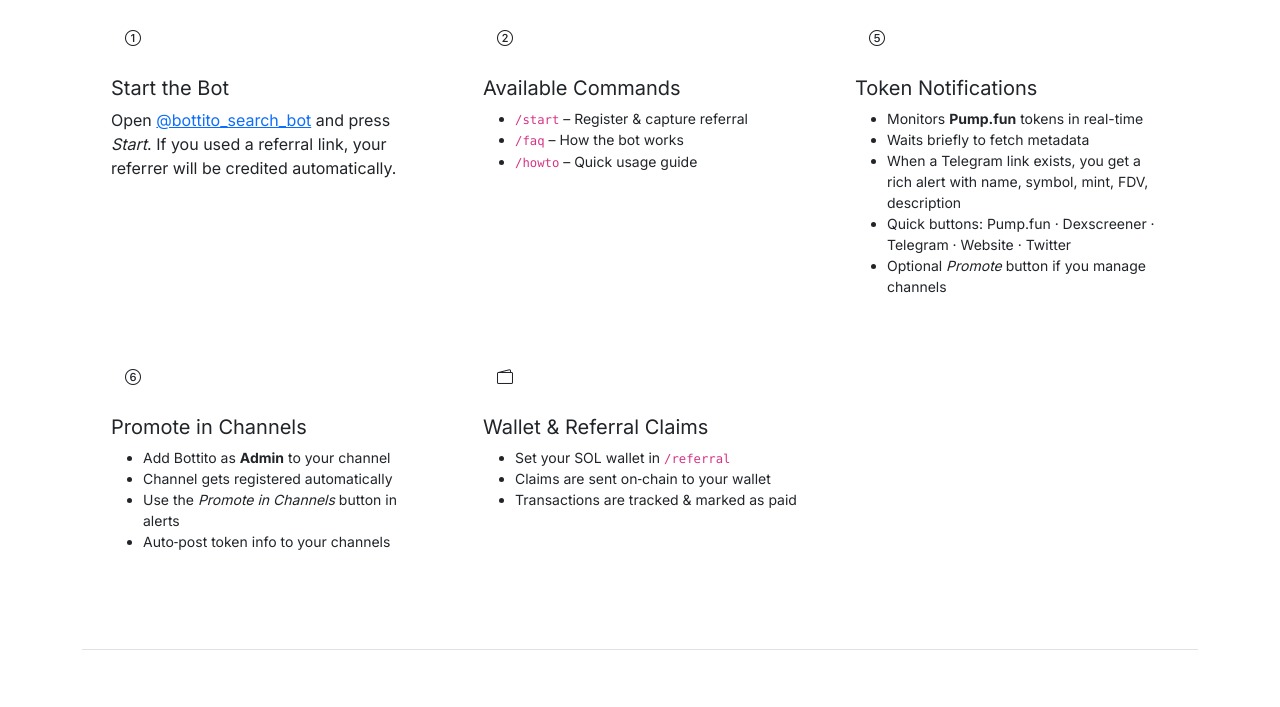
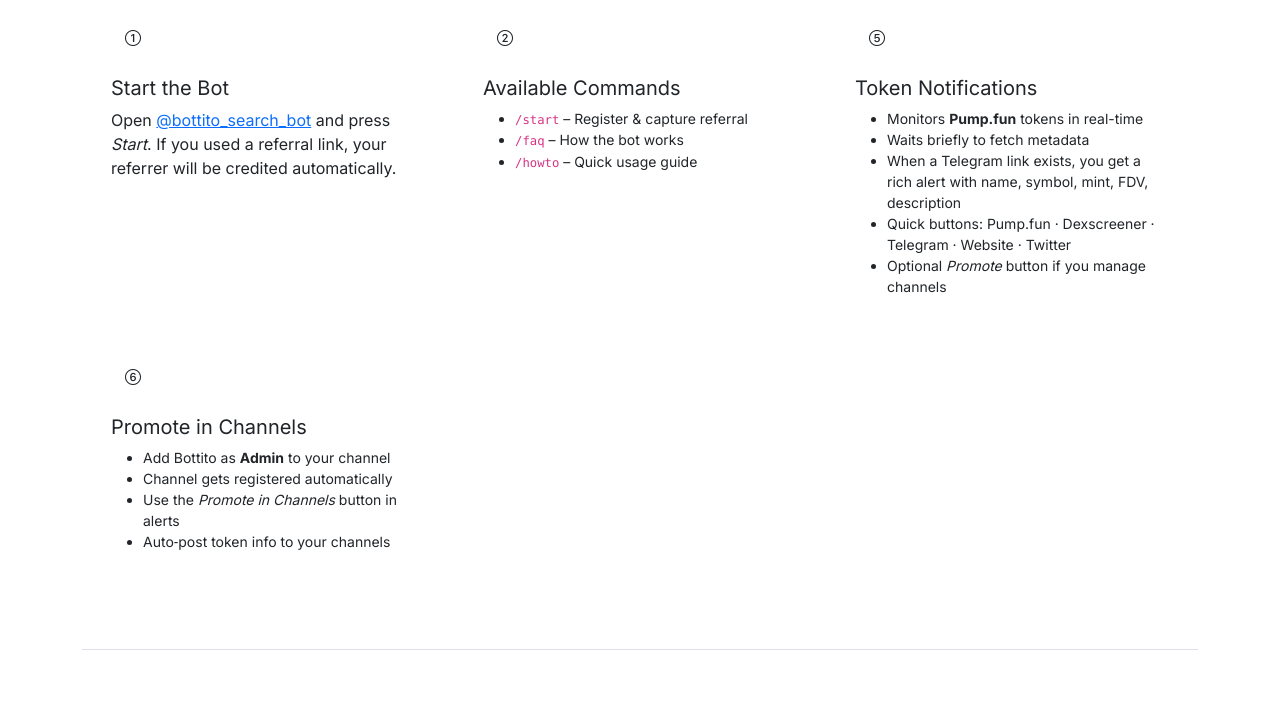
Before and after one commit to sjurajpuchky/bottito, a Flask app: page / in a window 1280 px wide. Shown: the part 777-1484 px from the top of the page. Run offline with Flask 3, Linux system fonts and the light colour scheme.

Commit message:
make money

```diff
--- a/templates/homepage.html
+++ b/templates/homepage.html
@@ -124,19 +124,6 @@
             </div>
           </div>
         </div>
-        <div class="col-md-6 col-lg-4">
-          <div class="card h-100">
-            <div class="card-body">
-              <div class="icon-bubble mb-3"><i class="bi bi-wallet2"></i></div>
-              <h5 class="card-title">Wallet & Referral Claims</h5>
-              <ul class="mb-0 small">
-                <li>Set your SOL wallet in <code>/referral</code></li>
-                <li>Claims are sent on‑chain to your wallet</li>
-                <li>Transactions are tracked & marked as paid</li>
-              </ul>
-            </div>
-          </div>
-        </div>
       </div>
     </div>
   </section>
```
